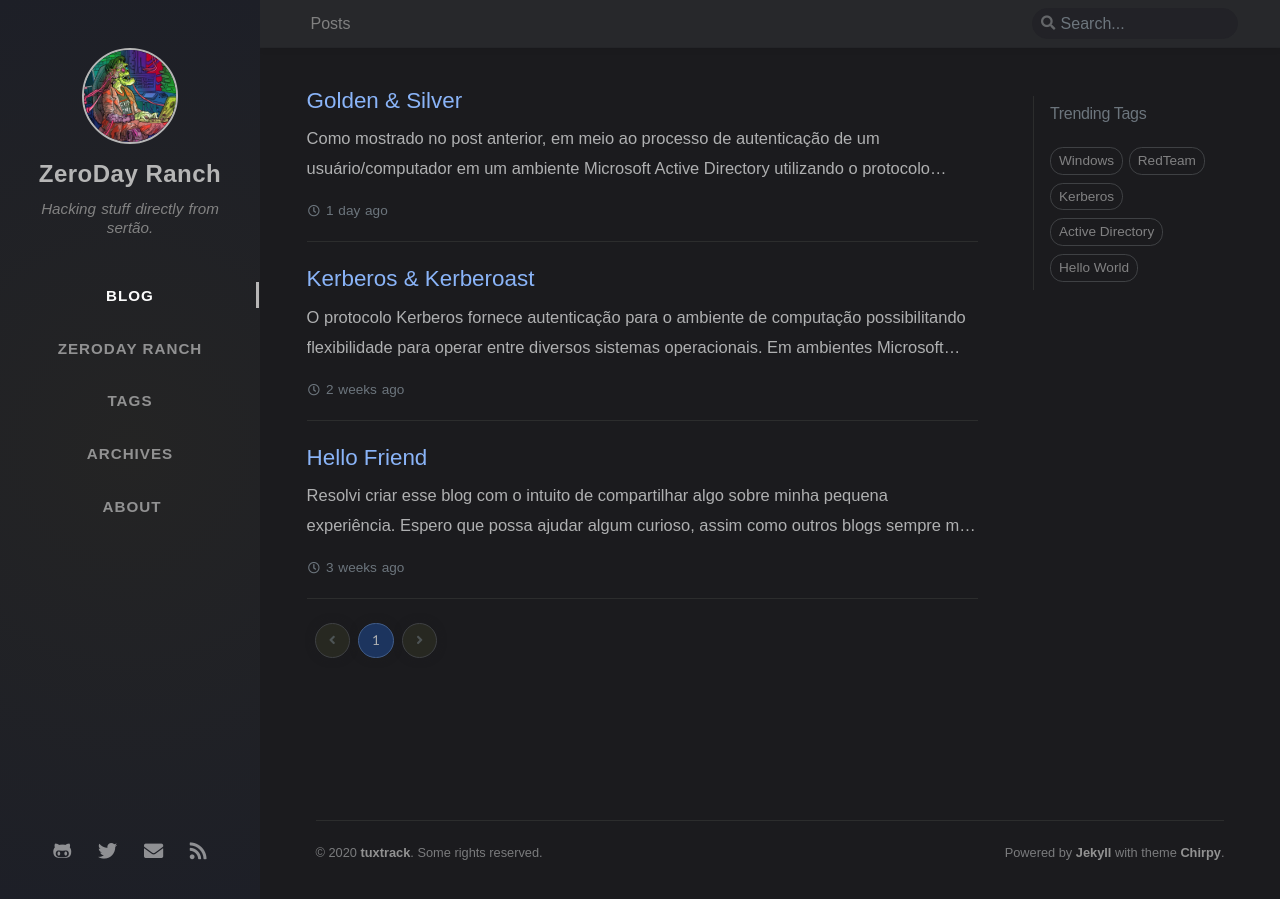
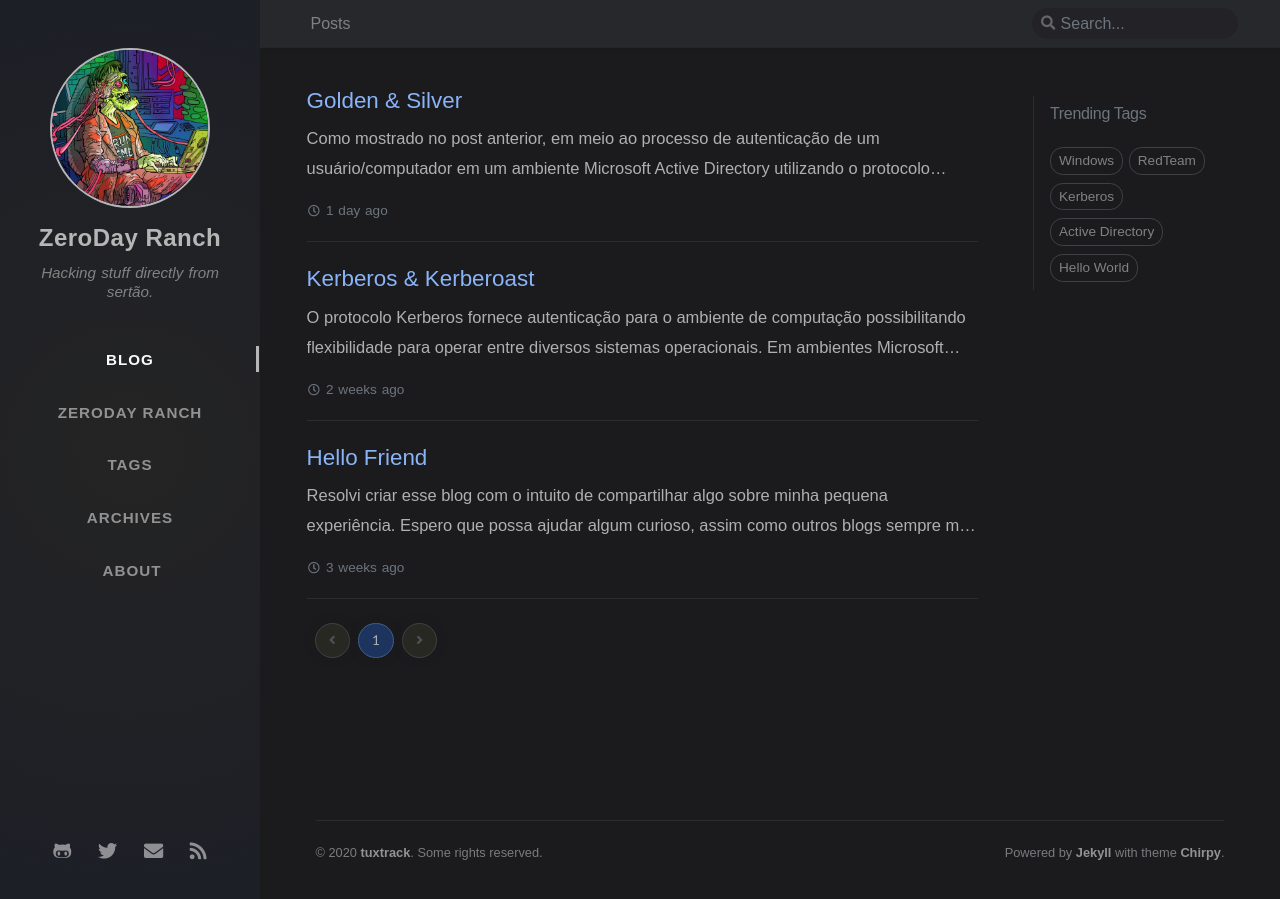
Before and after one commit to tuxtrack-zz/tuxtrack.github.io, a Jekyll site: the page built from index.html, in a window 1280 px wide. Built offline with Jekyll 4.4.1, drawn with Linux system fonts in a browser that asks for light colours; nearby versions of some CDN libraries; some web fonts are replaced; the list of posts is cut into pages by our own code; comment, search, counter and statistics services are not loaded.

Commit message:
Update main.scss

```diff
--- a/assets/css/main.scss
+++ b/assets/css/main.scss
@@ -218,8 +218,8 @@
 #avatar {
   >a {
     display: block;
-    width: 6rem;
-    height: 6rem;
+    width: 10rem;
+    height: 10rem;
     border-radius: 50%;
     border: 2px solid #b6b6b6;
     overflow: hidden;
```
